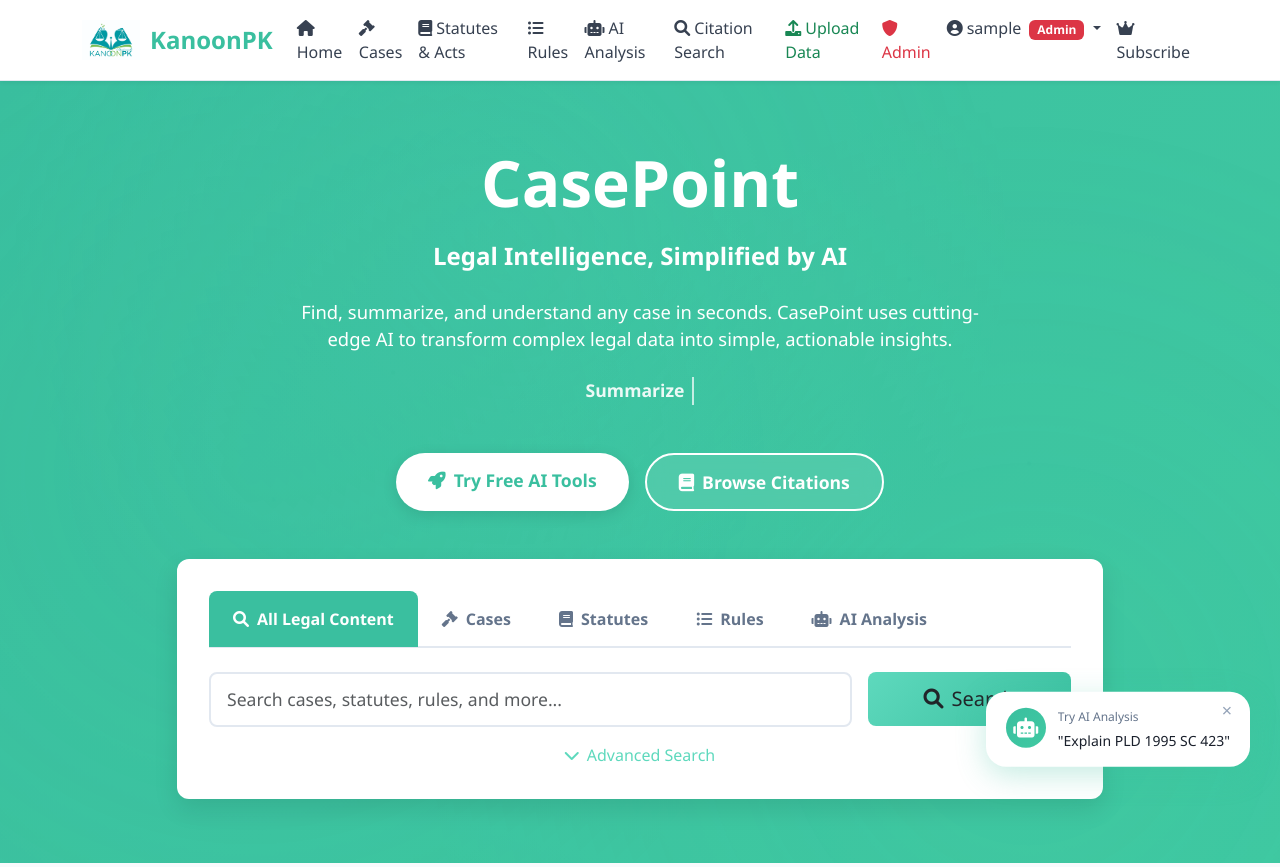
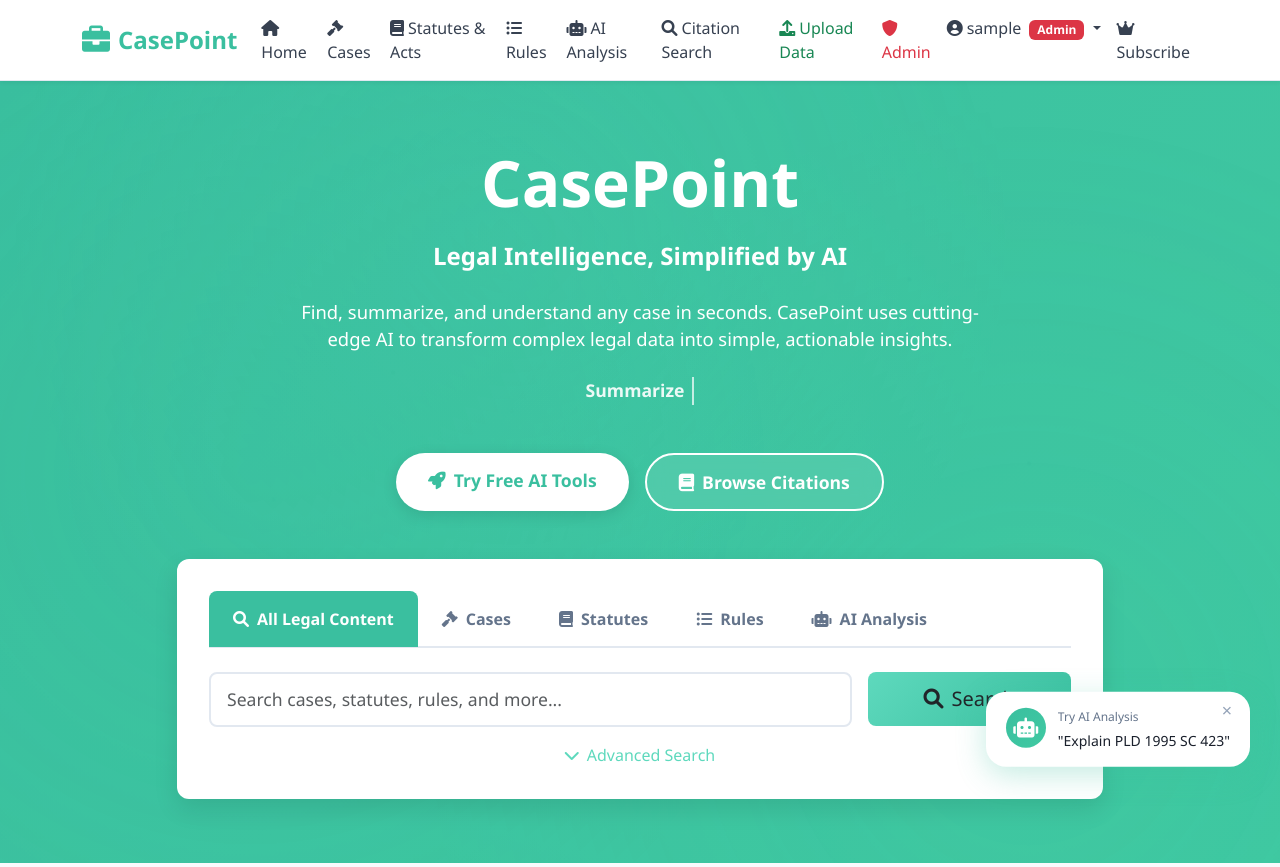
Before and after one commit to Rayhanehmad/CasePoint, a Flask app: page / in a window 1280 px wide. Shown: the top 867 px of the page. Run offline with Flask 3, Linux system fonts and the light colour scheme; the visitor is signed in with stand-in values (Sample User, id 1); some libraries are stand-ins or nearby versions.

Commit message:
Update branding to CasePoint and simplify legal intelligence
Update the site title, logo, and brand name from KanoonPK to CasePoint, reflecting the new tagline "Legal Intelligence, Simplified by AI."

Replit-Commit-Author: Agent
Replit-Commit-Session-Id: b3916e39-d289-4097-a532-5b1937ae237d
Replit-Commit-Checkpoint-Type: intermediate_checkpoint
Replit-Commit-Event-Id: 5e943f08-d795-49a9-8899-4d0b2de72c0c
Replit-Commit-Screenshot-Url: https://storage.googleapis.com/screenshot-production-us-central1/b6f74e4f-d015-4e43-b269-fa726667c59c/b3916e39-d289-4097-a532-5b1937ae237d/yJSCTvs

```diff
--- a/templates/base.html
+++ b/templates/base.html
@@ -3,7 +3,7 @@
 <head>
     <meta charset="UTF-8">
     <meta name="viewport" content="width=device-width, initial-scale=1.0">
-    <title>{% block title %}KanoonPK - Pakistan's Premier Legal Research Platform{% endblock %}</title>
+    <title>{% block title %}CasePoint - Legal Intelligence, Simplified by AI{% endblock %}</title>
 
     <!-- Bootstrap CSS -->
     <link href="https://cdn.jsdelivr.net/npm/bootstrap@5.3.0/dist/css/bootstrap.min.css" rel="stylesheet">
@@ -19,8 +19,8 @@
     <header class="navbar navbar-expand-lg navbar-light bg-white-custom sticky-top">
         <div class="container">
             <a class="navbar-brand fw-bold d-flex align-items-center" href="{{ url_for('home') }}">
-                <img src="{{ url_for('static', filename='kanoonpk-logo.jpg') }}" alt="KanoonPK Logo" style="height: 40px; margin-right: 10px;">
-                <span class="navbar-brand-text">KanoonPK</span>
+                <i class="fas fa-briefcase me-2" style="font-size: 28px; color: var(--primary-color);"></i>
+                <span class="navbar-brand-text">CasePoint</span>
             </a>
 
             <button class="navbar-toggler" type="button" data-bs-toggle="collapse" data-bs-target="#navbarNav">
```
Also changed, not shown: chroma_db/chroma.sqlite3, 1 other file.
